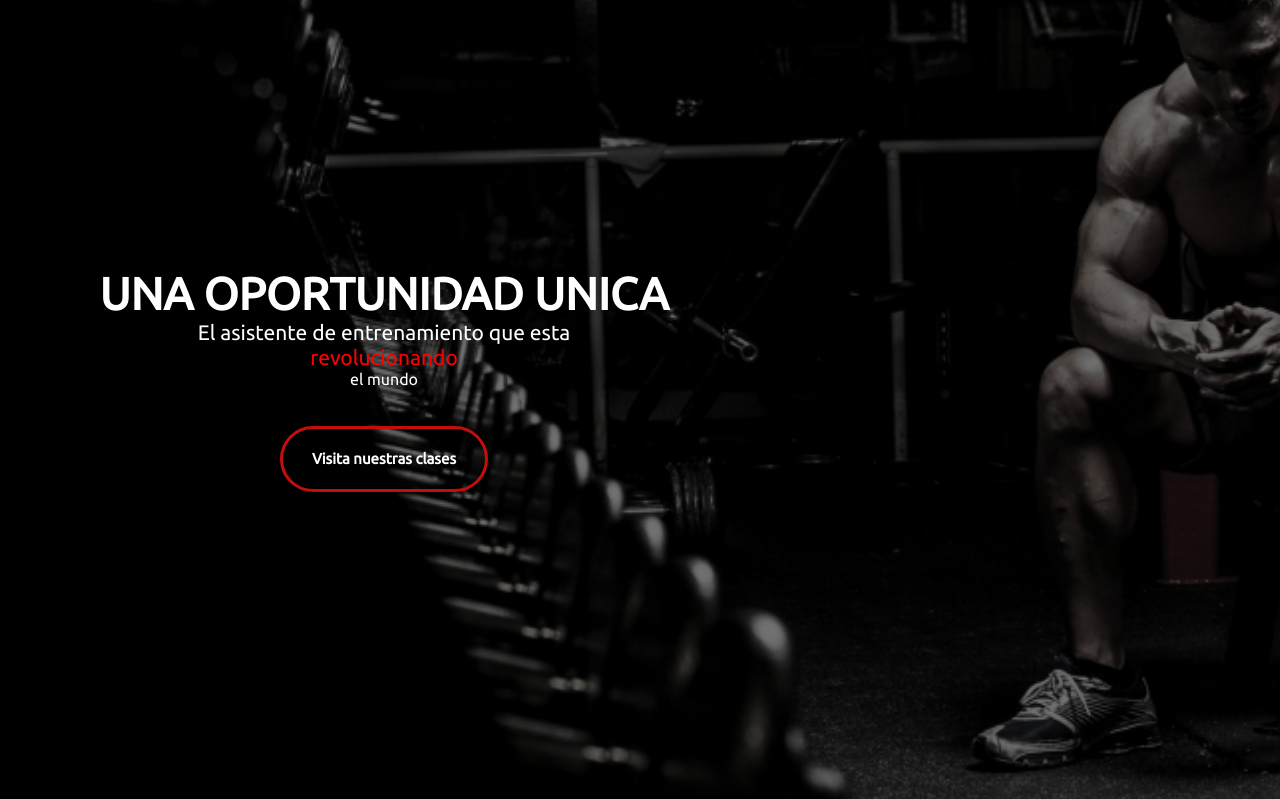
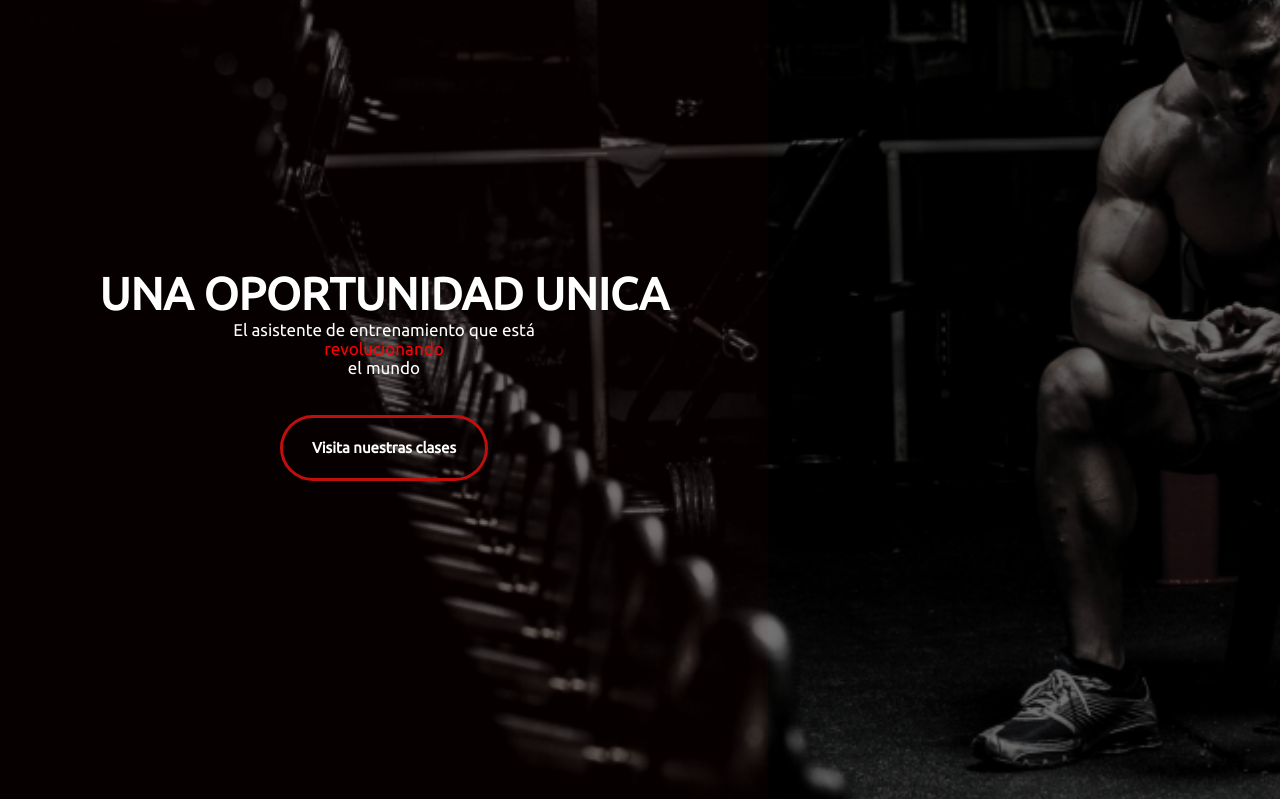
Before and after one commit to AtomRupture/proyecto_rupture, a PHP site: page / in a window 1280 px wide. Shown: the part 801-1600 px from the top of the page. Run offline with PHP 8.4, Linux system fonts and the light colour scheme; some libraries are stand-ins or nearby versions.

Commit message:
color de fondo sección 2 contenedor izquierdo

```diff
--- a/css/style.css
+++ b/css/style.css
@@ -328,12 +328,13 @@ header{
     text-align: center;
     margin: 0px auto;
     white-space: nowrap;
+    background-color: #c30e0e09;
 
 
 }
 
 .sec2-el p{
-    font-size: 21px;
+    font-size: 17px;
     max-width: 100rem;
     white-space: nowrap;
 }
--- a/index.html
+++ b/index.html
@@ -68,7 +68,7 @@
         <div class="contenedor2">
         <div class="sec2-el">
         <h1>UNA OPORTUNIDAD UNICA</h1>
-        <p>El asistente de entrenamiento que esta <p class="text_red">revolucionando</p> el mundo</p>
+        <p>El asistente de entrenamiento que está</p> <p class="text_red">revolucionando</p> <p>el mundo</p>
         <div class="bt">
             <button class="vist-plns">
                 Visita nuestras clases
```
